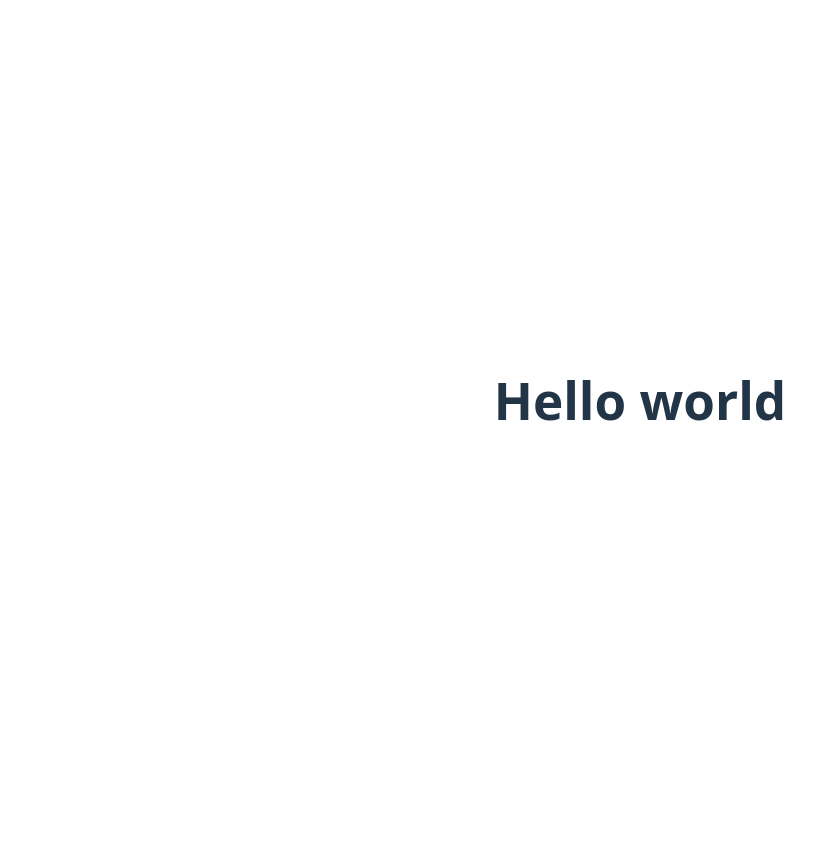
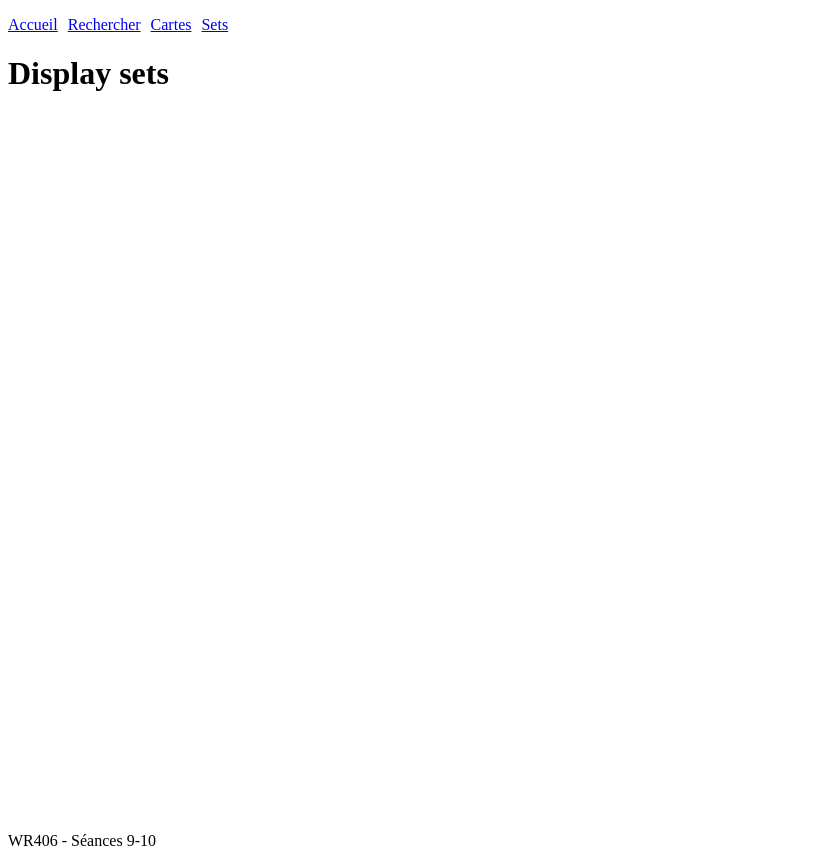
Before and after one commit to Ugravis/vuejs_mmi, a Vue app in the folder cards/: page /sets in a window 1280 px wide. Shown: the whole page, without its empty margins (0-838 px from the left). Before the commit the page ends 800 px from the top, so only its background shows below. Built offline with nearby package versions, Linux system fonts and the light colour scheme.

Commit message:
feat(router): init router and views

```diff
--- a/cards/src/App.vue
+++ b/cards/src/App.vue
@@ -1,9 +1,22 @@
 <script setup lang="ts">
+  import { RouterView } from 'vue-router'
+  import NavBarComponent from './components/layout/Navbar.vue'
+  import FooterComponent from './components/layout/Footer.vue'
 </script>
 
 <template>
-  <h1>Hello world</h1>
+  <div>
+    <div class="nav-and-main">
+      <NavBarComponent />
+      <RouterView />
+    </div>
+
+    <FooterComponent />
+  </div>
 </template>
 
 <style scoped>
+  .nav-and-main {
+    min-height: 100vh;
+  }
 </style>
--- /dev/null
+++ b/cards/src/components/layout/Footer.vue
@@ -0,0 +1,3 @@
+<template>
+  <p>WR406 - Séances 9-10</p>
+</template>
--- /dev/null
+++ b/cards/src/components/layout/Navbar.vue
@@ -0,0 +1,34 @@
+<script setup>
+  import { RouterLink } from 'vue-router'
+</script>
+
+<template>
+  <ul>
+    <li>
+      <RouterLink :to="{ name: 'home' }">Accueil</RouterLink>
+    </li>
+
+    <li>
+      <RouterLink :to="{ name: 'search' }">Rechercher</RouterLink>
+    </li>
+
+    <li>
+      <RouterLink :to="{ name: 'cards' }">Cartes</RouterLink>
+    </li>
+
+    <li>
+      <RouterLink :to="{ name: 'sets' }">Sets</RouterLink></li>
+  </ul>
+</template>
+
+<style scoped>
+  ul {
+    display: flex;
+    gap: 10px;
+    padding: 0;
+  }
+
+  li {
+    list-style: none;
+  }
+</style>
--- /dev/null
+++ b/cards/src/router/index.ts
@@ -0,0 +1,36 @@
+import { createRouter, createWebHistory } from 'vue-router'
+
+import HomeView from '../views/HomeView.vue'
+import SearchView from '../views/SearchView.vue'
+import DisplayCardsView from '../views/DisplayCardsView.vue'
+import DisplaySetsView from '../views/DisplaySetsView.vue'
+
+const router = createRouter({
+  history: createWebHistory(import.meta.env.BASE_URL),
+
+  routes: [
+    {
+      path: '/',
+      name: 'home',
+      component: HomeView
+    }, {
+      path: '/accueil',
+      name: 'home2',
+      component: HomeView
+    }, {
+      path: '/rechercher',
+      name: 'search',
+      component: SearchView
+    }, {
+      path: '/cartes',
+      name: 'cards',
+      component: DisplayCardsView
+    }, {
+      path: '/sets',
+      name: 'sets',
+      component: DisplaySetsView
+    }
+  ]
+})
+
+export default router
--- /dev/null
+++ b/cards/src/views/DisplayCardsView.vue
@@ -0,0 +1,3 @@
+<template>
+  <h1>Display cards view</h1>
+</template>
--- /dev/null
+++ b/cards/src/views/DisplaySetsView.vue
@@ -0,0 +1,3 @@
+<template>
+  <h1>Display sets</h1>
+</template>
--- /dev/null
+++ b/cards/src/views/SearchView.vue
@@ -0,0 +1,3 @@
+<template>
+  <h1>Search view</h1>
+</template>
```
Also changed, not shown: cards/src/main.ts (+6 -2 lines), cards/src/utils/config/config.ts (added, +9 -0 lines).
